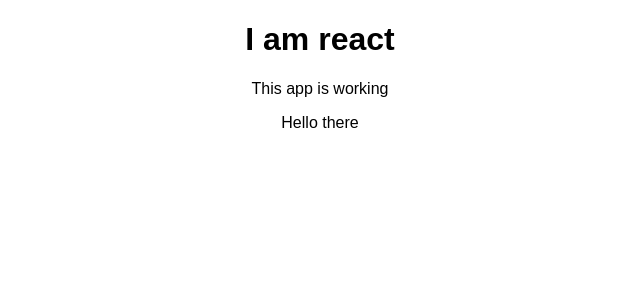
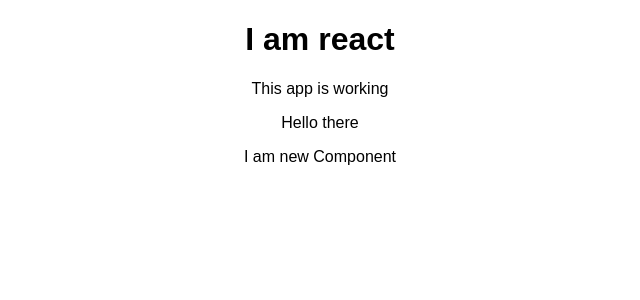
Before and after one commit to macabdul9/react-learning, a React (Create React App) app in the folder intro-app/: page / in a window 1280 px wide. Shown: the top 300 px of the page, without its empty margins (320-960 px from the left). Built offline with nearby package versions, Linux system fonts and the light colour scheme.

Commit message:
"vs code commit"

```diff
--- a/intro-app/src/App.js
+++ b/intro-app/src/App.js
@@ -5,10 +5,15 @@ import './App.css';
 class App extends Component {
   render() {
     return (
-      <div className="App">
+      <div>
+        <div className="App">
         <h1>I am react</h1>
         <p>This app is working</p>
         <p>Hello there</p>
+      </div>
+      <div className='App'>
+        <p>I am new Component</p>
+      </div>
       </div>
     );
   }
```
Also changed, not shown: intro-app/src/Person/Person.js (added, +9 -0 lines), intro-app/src/a.html (added).
